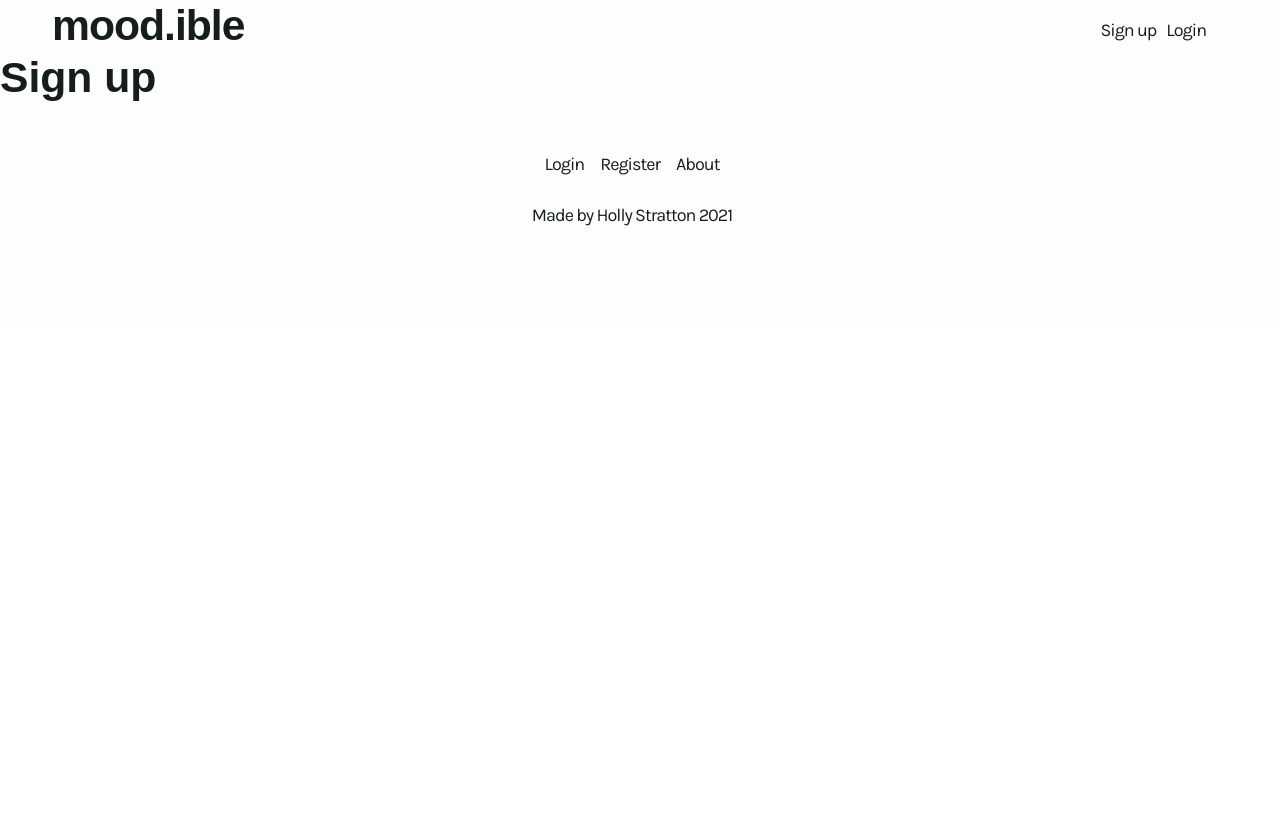
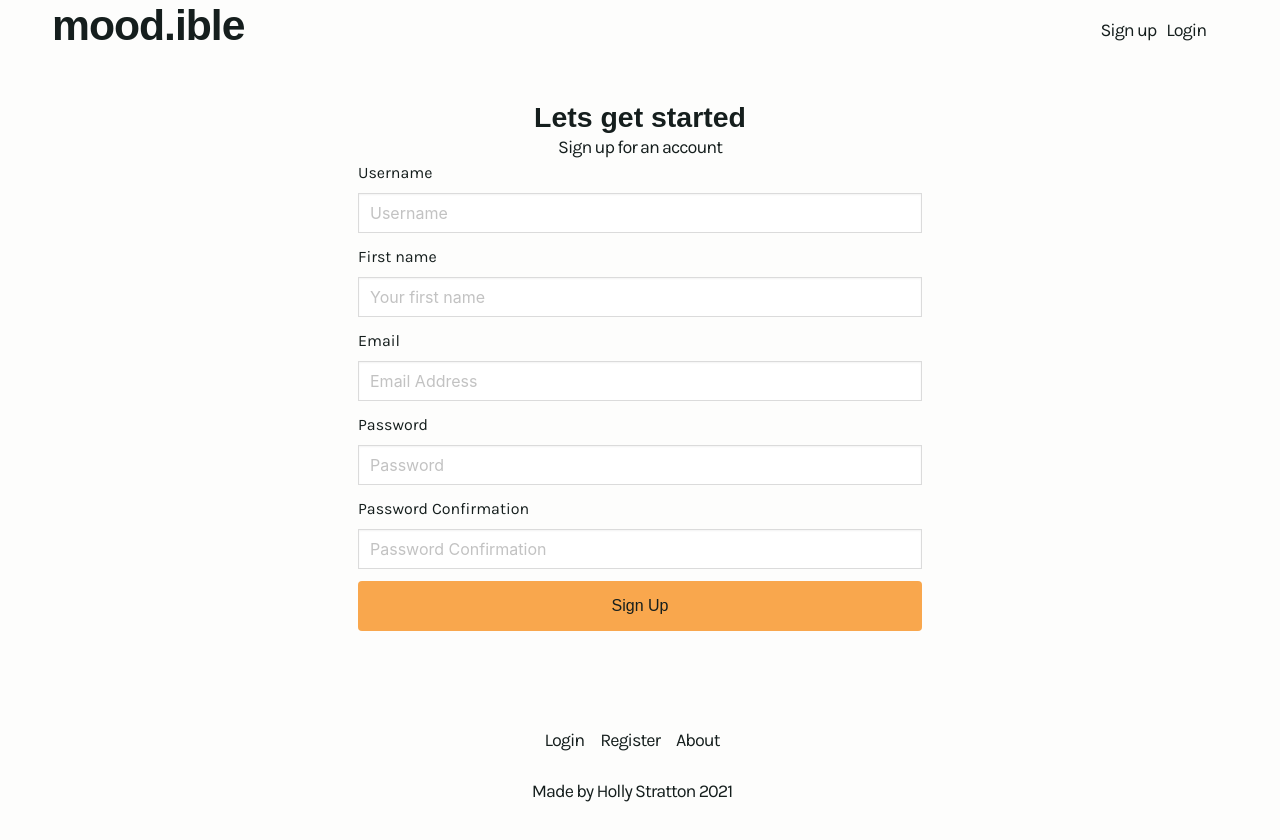
Before and after one commit to hollylouisarose/moodible-frontend, a React (Create React App) app: page /signup in a window 1280 px wide. Shown: the top 840 px of the page. Before the commit the page ends 800 px from the top, so only its background shows below. Built offline with nearby package versions, Linux system fonts and the light colour scheme; a web font is replaced by a local one.

Commit message:
initial sign up form

```diff
--- a/src/components/auth/SignUp.js
+++ b/src/components/auth/SignUp.js
@@ -1,6 +1,87 @@
+import React from 'react'
+
 function Register(){
 
-  return <h2>Sign up</h2>
+
+  const handleChange = (e) => {
+    console.log('value', e.target.value, 'name', e.target.name)
+  }
+
+  return (
+    <section className="section">
+      <div className="container">
+        <div className="columns">
+          <form
+            className="column is-half is-offset-one-quarter box"
+          >
+            <h3 className="has-text-centered">Lets get started</h3>
+            <p className="has-text-centered">Sign up for an account</p>
+            <div className="field">
+              <label className="label">Username</label>
+              <div className="control">
+                <input
+                  className="input"
+                  placeholder="Username"
+                  name="username"
+                  onChange={handleChange}
+                />
+              </div>
+            </div>
+            <div className="field">
+              <label className="label">First name</label>
+              <div className="control">
+                <input
+                  className="input"
+                  placeholder="Your first name"
+                  name="username"
+                  onChange={handleChange}
+                />
+              </div>
+            </div>
+            <div className="field">
+              <label className="label">Email</label>
+              <div className="control">
+                <input
+                  className="input"
+                  placeholder="Email Address"
+                  name="email"
+                  onChange={handleChange}
+                />
+              </div>
+            </div>
+            <div className="field">
+              <label className="label">Password</label>
+              <div className="control">
+                <input
+                  type="password"
+                  className="input"
+                  placeholder="Password"
+                  name="password"
+                  onChange={handleChange}
+                />
+              </div>
+            </div>
+            <div className="field">
+              <label className="label">Password Confirmation</label>
+              <div className="control">
+                <input
+                  type="password"
+                  className="input"
+                  placeholder="Password Confirmation"
+                  name="passwordConfirmation"
+                  onChange={handleChange}
+                />
+              </div>
+            </div>
+            <div className="field">
+              <button type="submit" className="button is-fullwidth">Sign Up</button>
+            </div>
+          </form>
+        </div>
+      </div>
+    </section>
+
+  )
 
 }
 
--- a/src/styles/main.scss
+++ b/src/styles/main.scss
@@ -109,6 +109,33 @@ body {
     margin: 0 0 0.9em;
   }
 
+  // form styles
+
+  form {
+    .label {
+      color: $black;
+      font-weight: 400;
+    }
+    .button.is-fullwidth {
+      background: $orange;
+      color: $black;
+      border: none;
+      font-family: 'interstate', sans-serif;
+      padding: 25px;
+    }
+  }
+
+  .input {
+    border-radius: 0;
+  }
+
+  // other content styles
+
+  .box {
+    color: $black;
+    box-shadow: none;
+    background: none;
+  }
 
 
 }
```
